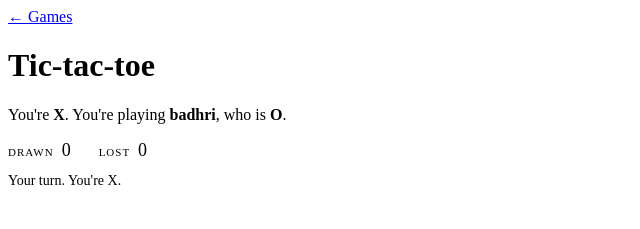
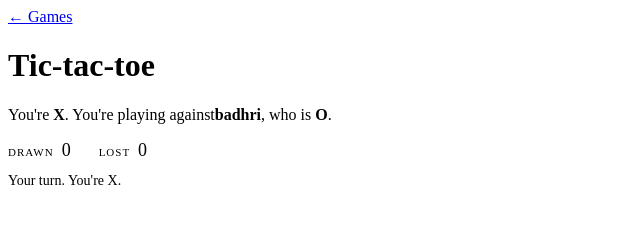
Before and after one commit to BadhriNadhBade/indie-games, a website with bundled scripts: page games/tic-tac-toe/index.html in a window 1280 px wide. Shown: the top 229 px of the page, 0-640 px from the left. Built offline with nearby package versions, Linux system fonts and the light colour scheme.

Commit message:
fix: correct phrasing in game instructions

```diff
--- a/games/tic-tac-toe/index.html
+++ b/games/tic-tac-toe/index.html
@@ -14,7 +14,7 @@
   <a class="back" href="/">&larr; Games</a>
 
   <h1>Tic-tac-toe</h1>
-  <p class="lede">You're <b>X</b>. You're playing <b>badhri</b>, who is <b>O</b>.</p>
+  <p class="lede">You're <b>X</b>. You're playing against<b>badhri</b>, who is <b>O</b>.</p>
 
   <div class="tally">
     <div class="item">
```
